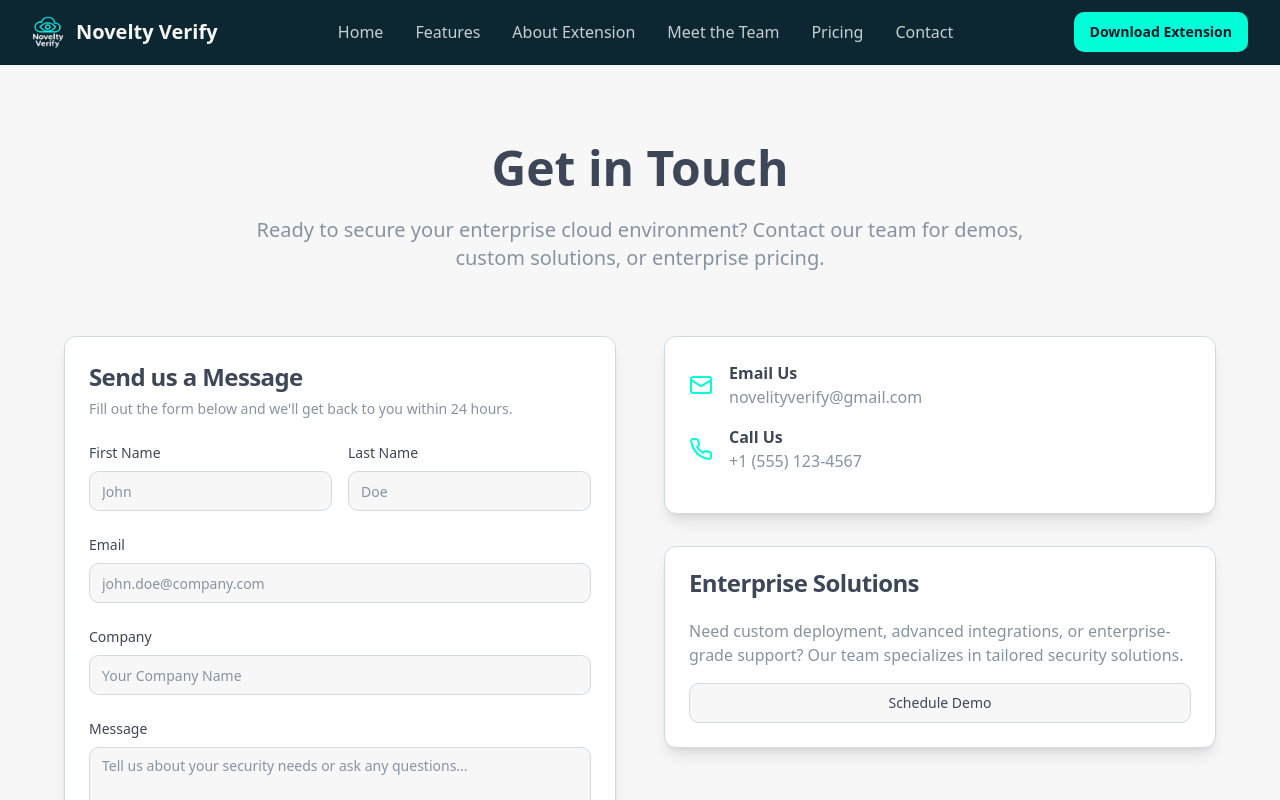
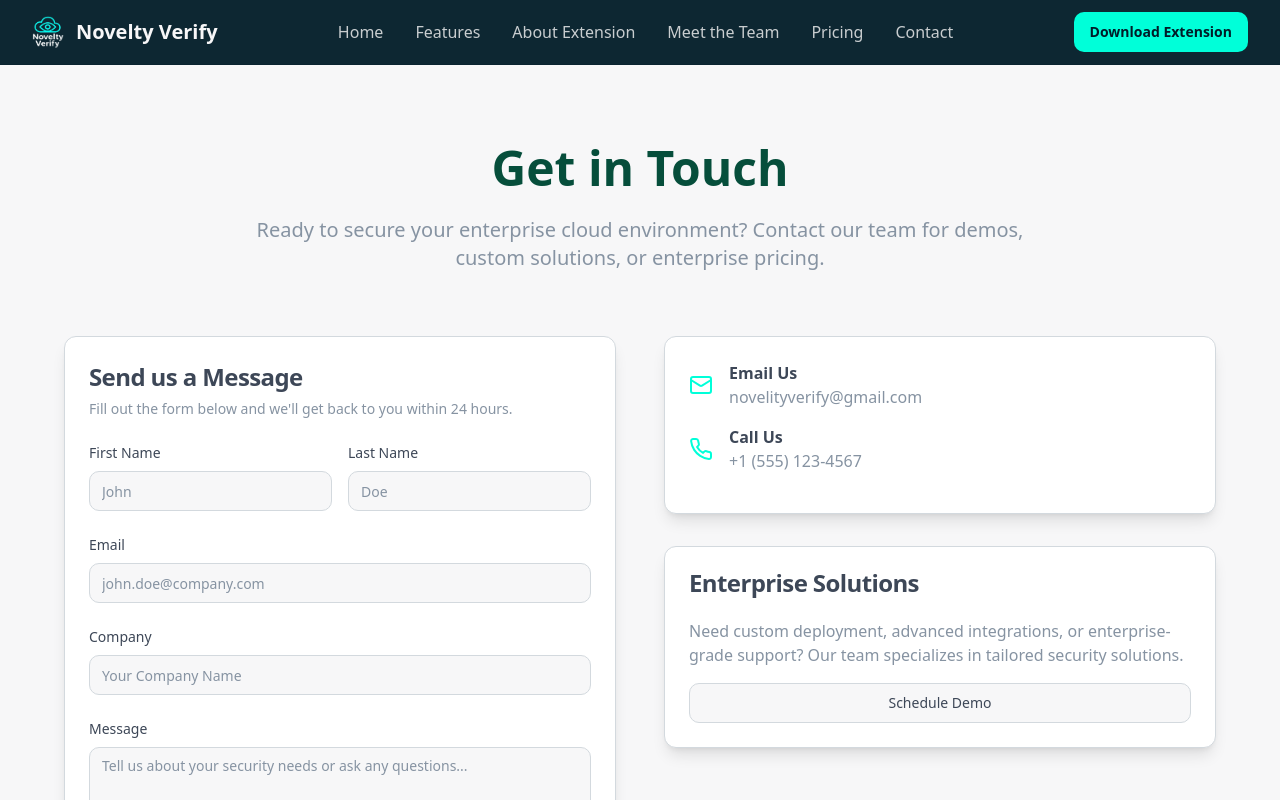
Before and after one commit to Adedotun2007/Novelty-Verify, a React (Vite) app: page /contact in a window 1280 px wide. Shown: the top 800 px of the page. Built offline with nearby package versions, Linux system fonts and the light colour scheme.

Commit message:
Visual edit in Lovable
Edited UI in Lovable

```diff
--- a/src/pages/Contact.tsx
+++ b/src/pages/Contact.tsx
@@ -12,7 +12,7 @@ const Contact = () => {
         <section className="py-20 bg-background">
           <div className="container mx-auto px-4 sm:px-6 lg:px-8">
             <div className="text-center mb-16">
-              <h1 className="text-4xl md:text-5xl font-bold text-foreground mb-6">
+              <h1 className="text-4xl md:text-5xl font-bold mb-6 text-emerald-900">
                 Get in Touch
               </h1>
               <p className="text-xl text-muted-foreground max-w-3xl mx-auto">
```
